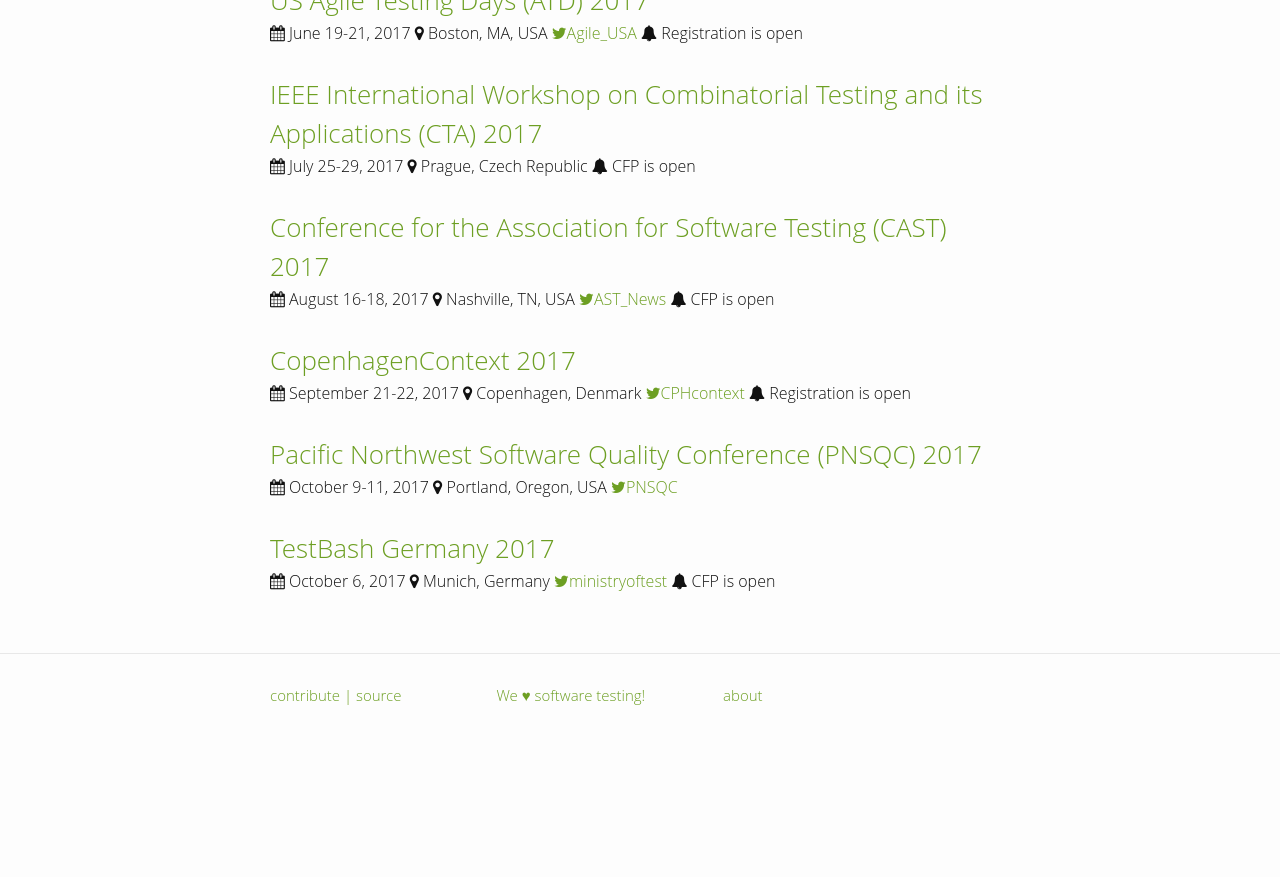
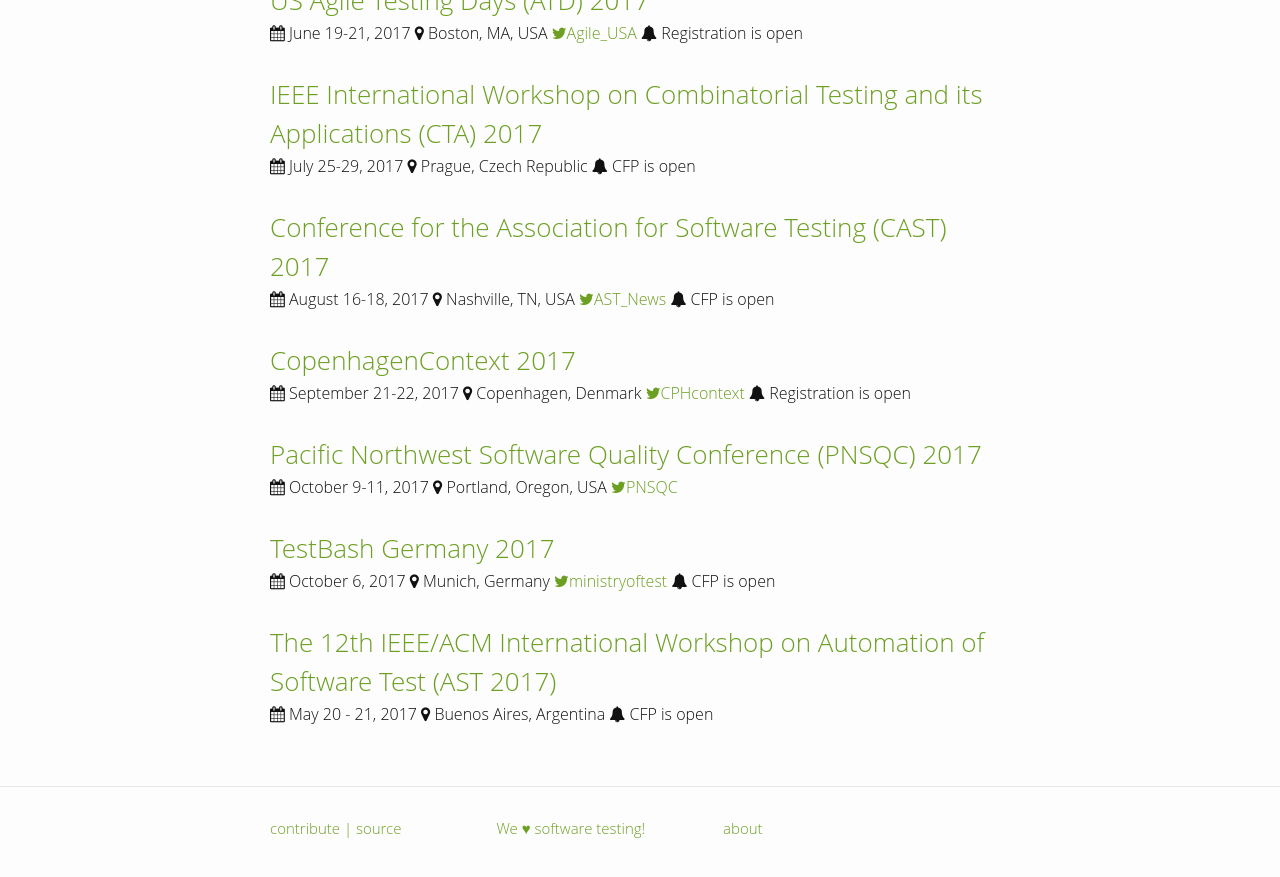
Before and after one commit to TestingConferences/testingconferences.github.io, a Jekyll site: the page built from index.html, in a window 1280 px wide and 900 px high, scrolled down 2564 px. Shown: the top 877 px of the window. Built offline with Jekyll 4.4.1, drawn with Linux system fonts in a browser that asks for light colours; before the commit the page ends 3331 px from its top, so only the background shows below that.

Commit message:
add ACM/IEEE AST 2017
12th IEEE/ACM Workshop on Automation of Software Testing co-host with ICSE2017. Special Theme: Test Automation in Agile Development. Both regular paper and short are welcome!

```diff
--- a/_data/current.yml
+++ b/_data/current.yml
@@ -205,3 +205,9 @@
   url: http://www.ministryoftesting.com/2016/12/testbash-coming-germany/
   twitter: ministryoftest
   status: CFP is open
+
+- name: The 12th IEEE/ACM International Workshop on Automation of Software Test (AST 2017)
+  location: Buenos Aires, Argentina
+  dates: "May 20 - 21, 2017"
+  url: http://tech.brookes.ac.uk/AST2017/
+  status: CFP is open
```
